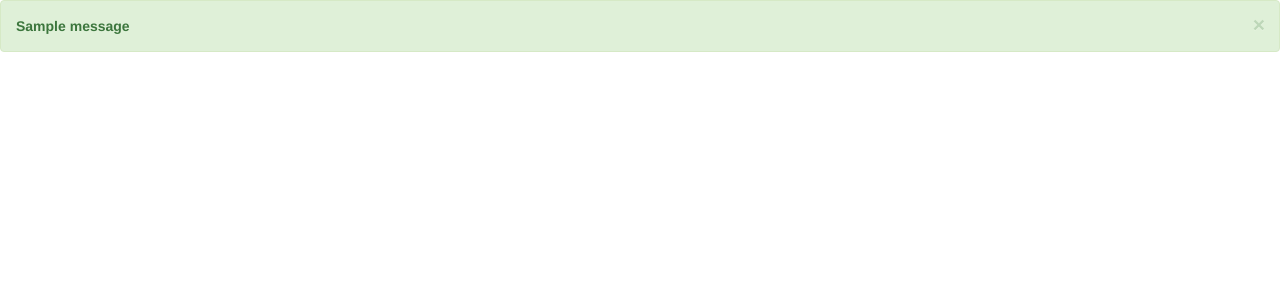
After one commit to Mohammad9050/FileShareing, a Django app: template templates/_messages.html in a window 1280 px wide. The commit adds this page. Shown: the top 300 px of the page. Run offline with Django 4.2, Linux system fonts and the light colour scheme; the template is opened without the code that fills it, so the values that code supplies are empty; tables that the repository leaves empty hold one stand-in row (values such as "Sample post"); one stand-in notice (Sample message) is shown; some libraries are stand-ins or nearby versions.

Commit message:
add messages for upload

```diff
--- a/templates/Home/profile.html
+++ b/templates/Home/profile.html
@@ -18,6 +18,7 @@
 
   </div>
   </div>
+    {% include '_messages.html' %}
     <h2>{{ user.username }}</h2>
     <h3>{{ user.profile.size_used | filesizeformat }} / 100 MB</h3>
     {% for i in con %}
--- /dev/null
+++ b/templates/_messages.html
@@ -0,0 +1,13 @@
+ <link rel="stylesheet" href="https://maxcdn.bootstrapcdn.com/bootstrap/3.3.2/css/bootstrap.min.css">
+ <script src="https://code.jquery.com/jquery-1.11.3.min.js"></script>
+ <script src="https://maxcdn.bootstrapcdn.com/bootstrap/3.3.2/js/bootstrap.min.js"></script>
+ {% if messages %}
+  {% for message in messages %}
+    <div class="alert alert-dismissible alert-{% if message.tags == 'error' %}danger{% else %}{{ message.tags }}{% endif %}">
+      <button type="button" class="close" data-dismiss="alert">
+      ×
+      </button>
+      <strong>{{message}}</strong>
+    </div>
+ {% endfor %}
+{% endif %}
```
Also changed, not shown: Home/views.py (+3 -7 lines).
